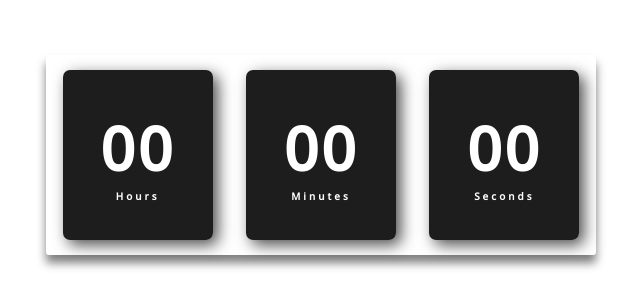
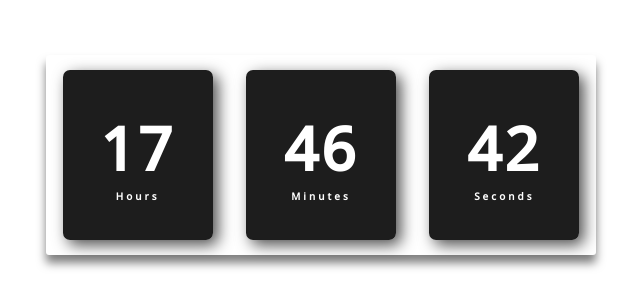
Before and after one commit to brunosrgc/digital-clock, a plain HTML site: page index.html in a window 1280 px wide. Shown: the part 245-552 px from the top of the page, without its empty margins (319-959 px from the left). Drawn offline with nearby package versions, Linux system fonts and the light colour scheme.

Commit message:
Adding Js (Making the clock work)

```diff
--- a/assets/js/script.js
+++ b/assets/js/script.js
@@ -0,0 +1,20 @@
+const hours = document.getElementById('hours');
+const minutes = document.getElementById('minutes');
+const seconds = document.getElementById('seconds');
+
+const clock = setInterval(function time() {
+    let dateToday = new Date();
+    let hr = dateToday.getHours();
+    let min = dateToday.getMinutes();
+    let sec = dateToday.getSeconds();
+
+    if (hr < 10) hr = '0' + hr;
+
+    if (min < 10) min = '0' + min;
+
+    if (sec < 10) sec = '0' + sec;
+
+    hours.textContent = hr;
+    minutes.textContent = min;
+    seconds.textContent = sec;
+});
--- a/index.html
+++ b/index.html
@@ -3,8 +3,8 @@
 <head>
     <meta charset="UTF-8">
     <meta name="viewport" content="width=device-width, initial-scale=1.0">
-  <link rel="stylesheet" href="assets/css/sty.css">
-  <title>Digital-Clock</title>
+    <link rel="stylesheet" href="assets/css/style.css">
+    <title>Digital Clock</title>
 </head>
 <body>
     <div class="clock">
@@ -22,6 +22,8 @@
             <span id="seconds">00</span>
             <span class="time">Seconds</span>
         </div>
+
+        <script src="assets/js/script.js"></script>
     </div>
 </body>
 </html>
```
Also changed, not shown: assets/css/style.css (renamed from assets/css/sty.css). Lines whose indentation alone changed are shown as unchanged.
